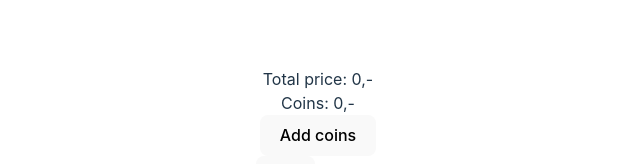
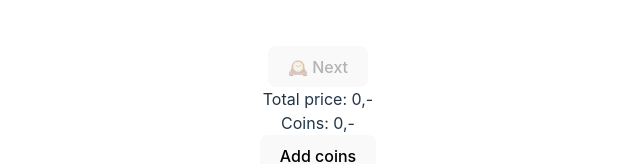
Before and after one commit to MartinNuc/react-course-2024-09-02, a React (Vite) app: page / in a window 1280 px wide. Shown: the part 207-371 px from the top of the page, without its empty margins (322-962 px from the left). Built offline with nearby package versions, Linux system fonts and the light colour scheme; no server answers.

Commit message:
fetch joke

```diff
--- a/package.json
+++ b/package.json
@@ -10,6 +10,7 @@
     "preview": "vite preview"
   },
   "dependencies": {
+    "axios": "1.7.7",
     "classnames": "2.5.1",
     "react": "^18.3.1",
     "react-dom": "^18.3.1"
--- a/src/App.tsx
+++ b/src/App.tsx
@@ -1,10 +1,12 @@
 import "./App.css";
+import { Joke } from "./jokes/joke";
 import { ClickHistory } from "./vending-machine/click-history";
 import { VendingMachine } from "./vending-machine/vending-machine";
 
 function App() {
   return (
     <>
+      <Joke />
       <VendingMachine />
       <ClickHistory />
     </>
--- /dev/null
+++ b/src/jokes/joke.tsx
@@ -0,0 +1,33 @@
+import axios from "axios";
+import { useEffect, useState } from "react";
+
+type JokeResponse = {
+  value: string;
+};
+
+export function Joke() {
+  const [joke, setJoke] = useState<string | null>(null);
+  const [isLoading, setIsLoading] = useState(false);
+
+  useEffect(() => {
+    fetchJoke();
+  }, []);
+
+  async function fetchJoke() {
+    setIsLoading(true);
+    const response = await axios.get<JokeResponse>(
+      "https://api.chucknorris.io/jokes/random"
+    );
+    setJoke(response.data.value);
+    setIsLoading(false);
+  }
+
+  return (
+    <div>
+      {joke}
+      <button onClick={fetchJoke} disabled={isLoading}>
+        {isLoading && "🕰️"} Next
+      </button>
+    </div>
+  );
+}
```
Also changed, not shown: 1 other file (tests, documents, lock files or other folders).
